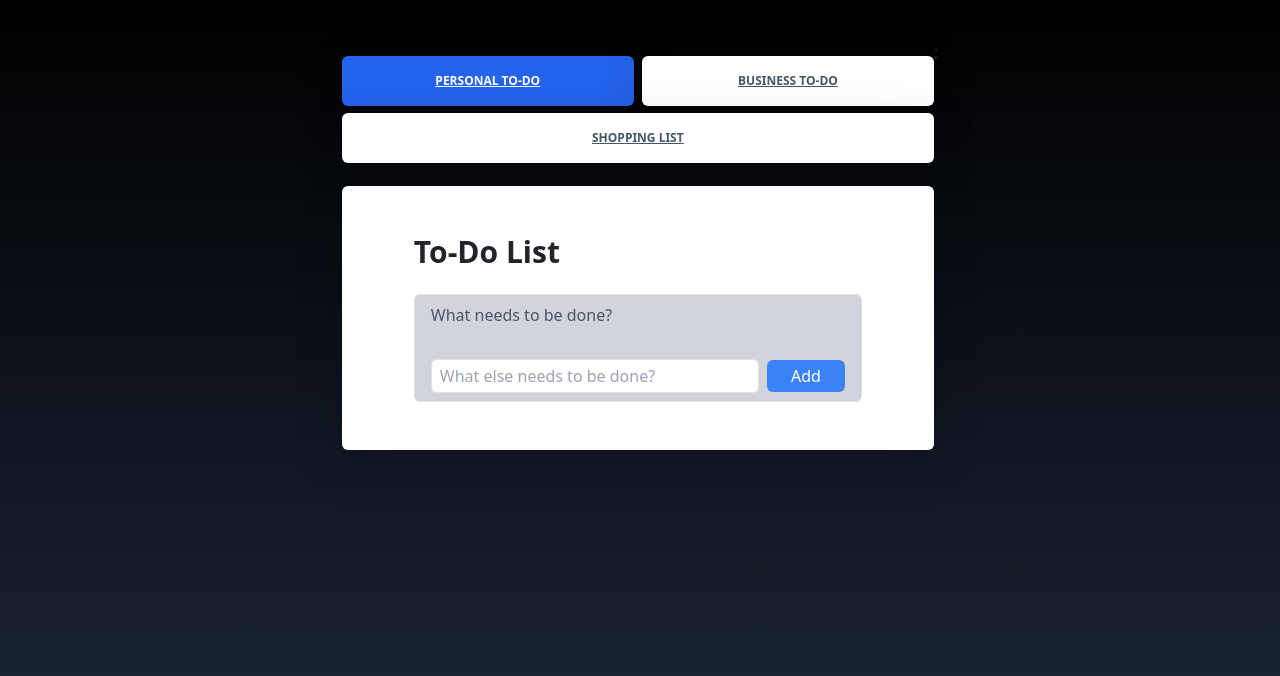
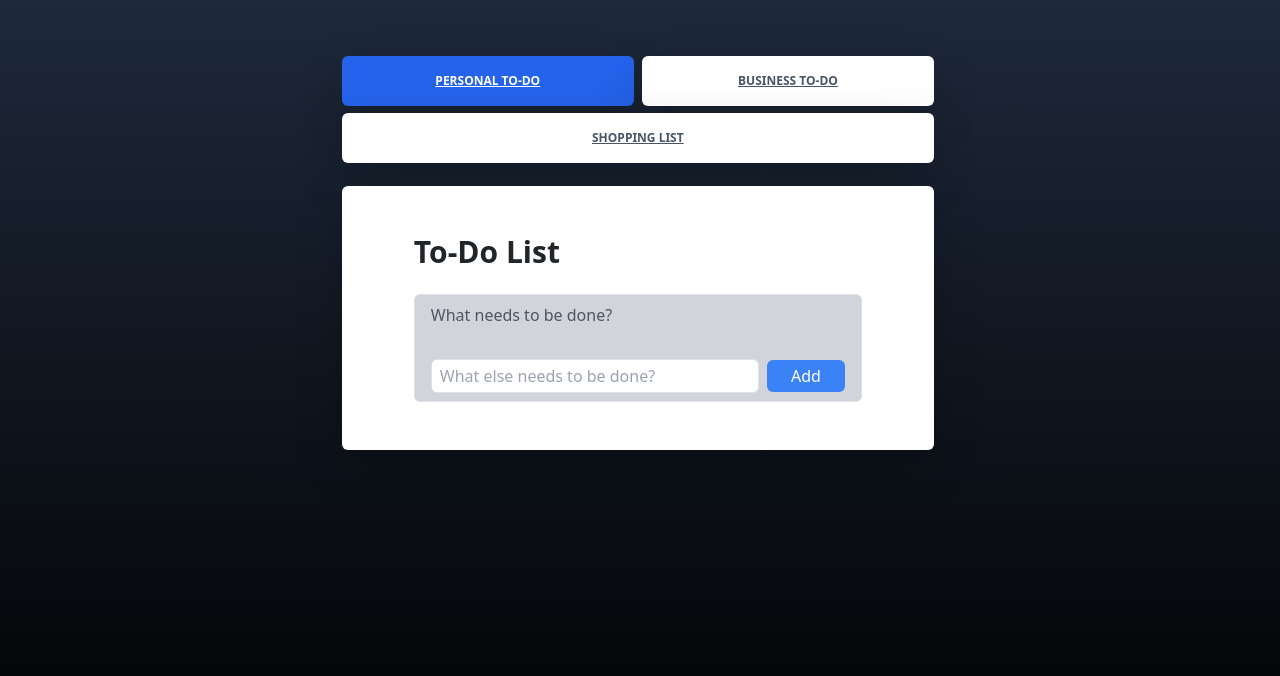
Before and after one commit to louitron/to-do_list_app, a Next.js app: page / in a window 1280 px wide. Shown: the top 676 px of the page. Built offline with nearby package versions, Linux system fonts and the light colour scheme.

Commit message:
changed gradient

```diff
--- a/src/pages/index.js
+++ b/src/pages/index.js
@@ -3,7 +3,7 @@ import { TabbedNav } from "@/components/TabbedNav";
 
 export default function Home() {
   return (
-    <div className="flex w-screen justify-center pt-10 h-screen bg-gradient-to-b from-black to-slate-800">
+    <div className="flex w-screen justify-center pt-10 h-screen bg-gradient-to-t from-black to-slate-800">
       <TabbedNav />;
     </div>
   );
```
